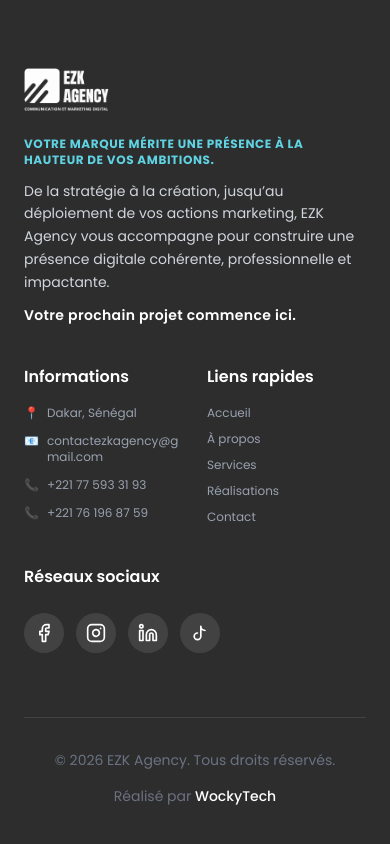
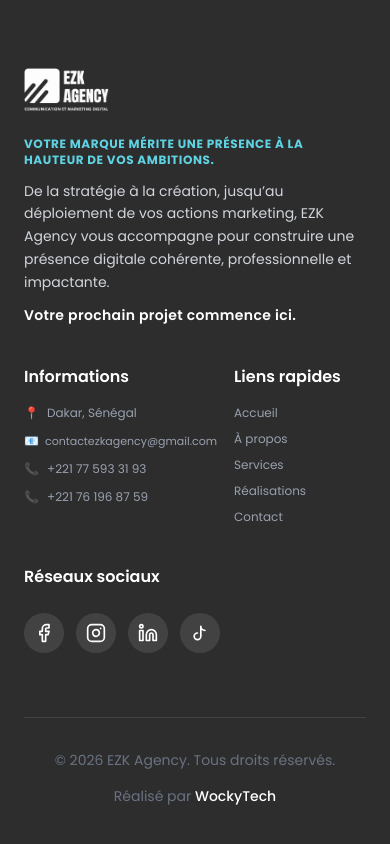
Before and after one commit to mactar27/EZE, a Next.js app: page /temoignages in a window 390 px wide. Shown: the part 876-1720 px from the top of the page. Built offline with nearby package versions, Linux system fonts and the light colour scheme.

Commit message:
style: shift footer quick links to right and keep email on single line

```diff
--- a/src/components/Footer.tsx
+++ b/src/components/Footer.tsx
@@ -32,29 +32,29 @@ export default function Footer({ logoImage }: { logoImage?: any }) {
             </div>
           </div>
 
-          {/* Informations et Liens Rapides : côte à côte en 2 colonnes (sur mobile comme sur grand écran) */}
-          <div className="lg:col-span-5 grid grid-cols-2 gap-6 sm:gap-8">
+          {/* Informations et Liens Rapides : côte à côte (Liens rapides décalé pour laisser la place au mail sur une seule ligne) */}
+          <div className="lg:col-span-5 grid grid-cols-[1.5fr_1fr] sm:grid-cols-[1.3fr_1fr] gap-3 sm:gap-8">
             {/* Contact Info */}
             <div className="space-y-4 sm:space-y-6">
               <h4 className="font-semibold text-base sm:text-lg font-poppins text-white">Informations</h4>
               <ul className="space-y-3 sm:space-y-4 text-gray-400 text-xs sm:text-sm">
-                <li className="flex items-start sm:items-center gap-2">
-                  <span className="text-secondary shrink-0">📍</span>
+                <li className="flex items-center gap-2">
+                  <span className="text-secondary shrink-0 text-xs sm:text-sm">📍</span>
                   <span>Dakar, Sénégal</span>
                 </li>
-                <li className="flex items-start sm:items-center gap-2">
-                  <span className="text-secondary shrink-0">📧</span>
-                  <a href="mailto:contactezkagency@gmail.com" className="hover:text-white break-all">
+                <li className="flex items-center gap-1.5 sm:gap-2">
+                  <span className="text-secondary shrink-0 text-xs sm:text-sm">📧</span>
+                  <a href="mailto:contactezkagency@gmail.com" className="hover:text-white text-[11px] sm:text-xs md:text-sm whitespace-nowrap">
                     contactezkagency@gmail.com
                   </a>
                 </li>
-                <li className="flex items-start sm:items-center gap-2">
-                  <span className="text-secondary shrink-0">📞</span>
-                  <span>+221 77 593 31 93</span>
+                <li className="flex items-center gap-2">
+                  <span className="text-secondary shrink-0 text-xs sm:text-sm">📞</span>
+                  <span className="whitespace-nowrap">+221 77 593 31 93</span>
                 </li>
-                <li className="flex items-start sm:items-center gap-2">
-                  <span className="text-secondary shrink-0">📞</span>
-                  <span>+221 76 196 87 59</span>
+                <li className="flex items-center gap-2">
+                  <span className="text-secondary shrink-0 text-xs sm:text-sm">📞</span>
+                  <span className="whitespace-nowrap">+221 76 196 87 59</span>
                 </li>
               </ul>
             </div>
```
